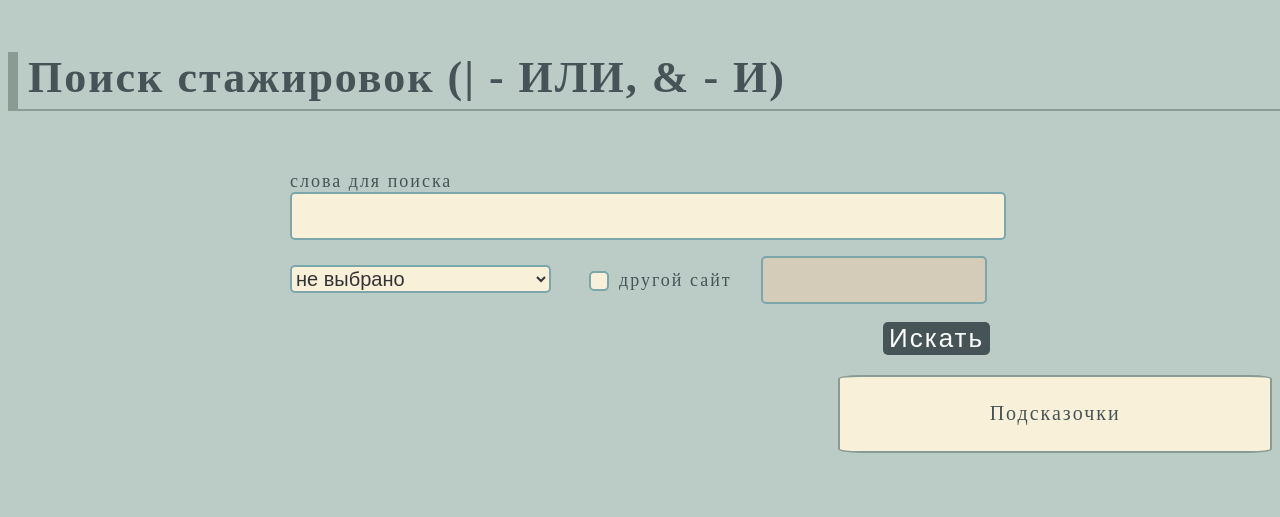
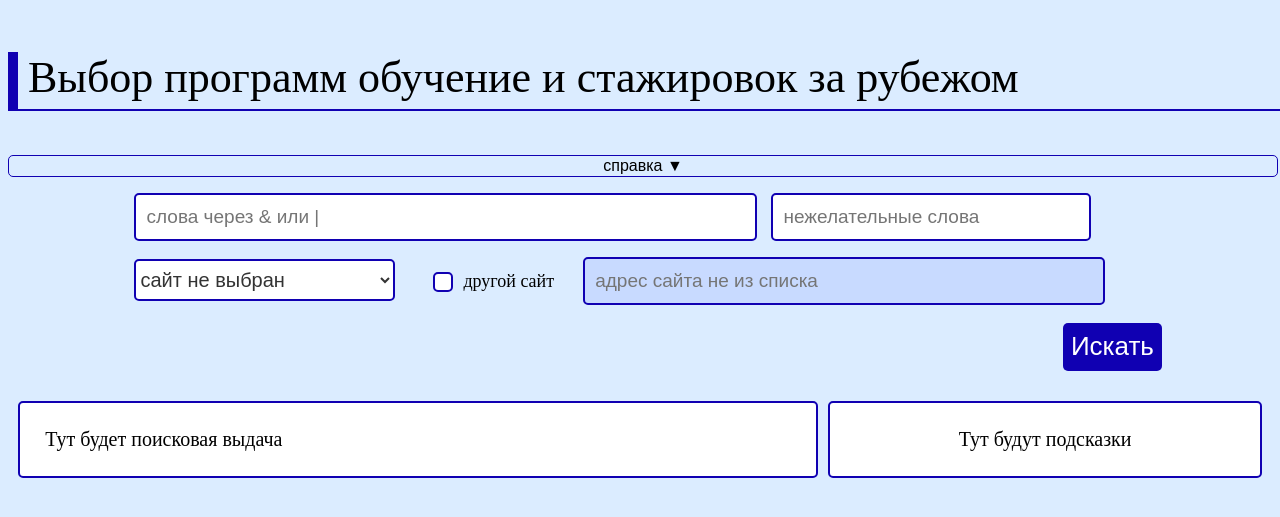
Before and after one commit to ChocolateSwan/CourseWork, a Flask app: page / in a window 1280 px wide. Shown: the top 517 px of the page. Run offline with Flask 2, Linux system fonts and the light colour scheme; parts of the project's set-up code (start-up, migrations or seed data) failed here and were passed over; some libraries are stand-ins or nearby versions.

Commit message:
полный редизайн страницы

```diff
--- a/app/__init__.py
+++ b/app/__init__.py
@@ -1,7 +1,7 @@
 from flask import Flask
 from .config import Config
 
-app = Flask(__name__)
+app = Flask(__name__, static_url_path='/static')
 app.config.from_object(Config)
 
 from app import views
--- a/app/forms.py
+++ b/app/forms.py
@@ -8,13 +8,17 @@ from .program_dict import PROGRAMS
 
 class SearchForm(FlaskForm):
     search = StringField('слова для поиска', validators=[DataRequired("Не пустое")],
-                         render_kw={"class": "form-input form-input-width-100"})
+                         render_kw={"class": "form-input form-input-width-60", "placeholder": "слова через & или |"})
+
+    unwanted_words = StringField('нежелательные слова',
+                         render_kw={"class": "form-input form-input-width-30 margin-left-1","placeholder": "нежелательные слова"})
+
     # TODO choices as list
     select_url = SelectField(u'выбрать сайт для поиска',
                              # TODO тестовый сайт убрать
-                             choices=[('не выбрано', 'не выбрано')] + list(map(lambda p: (p['url'], p['название']), PROGRAMS)) + [('http://htmlbook.ru/html/table', 'test rus'),('https://www.python.org', 'test eng') ]
+                             choices=[('не выбрано', 'сайт не выбран')] + list(map(lambda p: (p['url'], p['название']), PROGRAMS)) + [('http://htmlbook.ru/html/table', 'test rus'),('https://www.python.org', 'test eng') ]
                              ,)
     another_site_flag = BooleanField('другой сайт',render_kw={"class": "checkbox-hidden"})
     another_site = StringField('сайт не из списка',
-                               render_kw={"class": "form-input form-input-width-50"})#, render_kw={'disabled':''},
+                               render_kw={"class": "form-input form-input-width-50", "placeholder": "адрес сайта не из списка"})#, render_kw={'disabled':''},
     search_btn = SubmitField('Искать', render_kw={"class": "form-btn"})
--- a/app/static/css/styles.css
+++ b/app/static/css/styles.css
@@ -1,64 +1,82 @@
 /*TODO стрелка у select (arrow), select options, выровнять checkbox, стиль ошибок*/
 
+:root {
+    --line-color: #1000b2;
+    --font:sans-serif;
+    --border-radius: 5px;
+
+}
+
 body{
-    background-color: #baccc5;
+    background-color: #dbecff;
 }
 
 h3 {
+    font: var(--font);
     font-size: 44px;
-    letter-spacing: 2px;
+    /*letter-spacing: 2px;*/
     /*max-width: 400px;*/
     width: 100%;
     position: relative;
     display: inline-block;
-    color: #465457;
+    color: #000000;
     text-align: left;
     padding: 0 0 6px 10px;
-    border-left: 10px solid #8a9b94;
-    border-bottom: 2px solid #8a9b94;
+    border-left: 10px solid var(--line-color);
+    border-bottom: 2px solid var(--line-color);
 }
 
 /** {box-sizing: border-box;}*/
 
 form {
     position: relative;
-    width: 700px;
+    width: 80%;
     margin: 0 auto;
 }
 
 .form-input {
-    width: 10%;
+    /*width: 10%;*/
     height: 42px;
-    padding-left: 10px;
-    border: 2px solid #7BA7AB;
+    padding-left: 1%;
+    /*margin-left: 1%;*/
+    border: 2px solid var(--line-color);
     border-radius: 5px;
     outline: none;
-    background: #F9F0DA;
-    color: #050201;
+    background: white;
+    color: black;
     font-size: 19px;
 }
 
 .form-input:disabled{
-    background: #d4cbb8;
+    background: #c8daff;
 }
 
-.form-input-width-100{
-        width: 100%;
+.form-input-width-60{
+        width: 60%;
+}
+
+.form-input-width-30{
+        width: 30%;
 }
 
 .form-input-width-50{
-        width: 30%;
+        width: 50%;
+}
+
+.margin-left-1{
+    margin-left: 1%;
 }
 
 .form-btn {
     font-size: 26px;
     color: white;
     border: none;
-    background: #465457;
-    border-radius: 5px 5px 5px 5px;
+    padding: 10%;
+    background: var(--line-color);
+    border-radius: var(--border-radius);
     cursor: pointer;
-    letter-spacing: 2px;
     text-align: center;
+    outline:none;
 
 }
 
@@ -70,15 +88,15 @@ form p label{
 
 form span label{
     font-size: 18px;
-    letter-spacing: 2px;
-    color: #465457;
+    /*letter-spacing: 2px;*/
+    color: black;
     margin-right: 25px;
 }
 
 input[type="checkbox"] + label:before {
-    background: #F9F0DA;
-    border-radius: 5px;
-    border: 2px solid #7BA7AB;
+    background: white;
+    border-radius: var(--border-radius);
+    border: 2px solid var(--line-color);
     content: "\00a0";
     display: inline-block;
     font: 20px/1em sans-serif;
@@ -90,8 +108,8 @@ input[type="checkbox"] + label:before {
 }
 
 input[type="checkbox"]:checked + label:before {
-    background: #F9F0DA;
-    color: #333;
+    background: white;
+    color: black;
     content: "\2713";
     text-align: center;
 }
@@ -105,30 +123,34 @@ input[type="checkbox"]:checked + label:after {
 }
 
 select {
+    /*margin-left: 1%;*/
     /*margin: 40px;*/
-    border-radius: 5px;
-    border: 2px solid #7BA7AB;
-    background: #F9F0DA;
+    height: 42px;
+    border-radius: var(--border-radius);
+    border: 2px solid var(--line-color);
+    background: white;
     color: #333;
     font: 20px/1em sans-serif;
+    outline:none;
 }
 
 select:disabled{
-        background: #d4cbb8;
+        background: #c8daff;
 }
 
 
-/*select option {*/
+select option {
+    outline:none;
     /*margin: 40px;*/
     /*background: black !important;*/
     /*color: blue;*/
     /*text-shadow: 0 1px 0 rgba(0, 0, 0, 0.4);*/
-/*}*/
+}
 
 .results{
-    color: #465457;
+    color: black;
     font-size: 20px;
-    letter-spacing: 2px;
+    /*letter-spacing: 2px;*/
 }
 
 
@@ -139,16 +161,53 @@ select:disabled{
     float: right;
     width: 30%;
     /*height: 100px;*/
-    background: #F9F0DA;
+    background: white;
     padding: 2%;
-    border: 2px solid #8a9b94;
-    border-radius: 5%;
-    color: #465457;
+    margin: 10px;
+    border: 2px solid var(--line-color);
+    border-radius: var(--border-radius);
+    color: #000000;
     font-size: 20px;
-    letter-spacing: 2px;
     text-align: center;
 }
 .left {
     overflow: hidden;
+    border: 2px solid var(--line-color);
+    border-radius: var(--border-radius);
+    margin: 10px ;
     padding: 2%;
+    background: white;
+
 }
+
+.info-btn{
+    width: 100%;
+    border: 1px solid var(--line-color);
+    border-radius: var(--border-radius);
+    text-align: center;
+    background-color:  #dbecff;
+    cursor: pointer;
+    outline:none;
+    font-size: 16px;
+
+}
+
+.info-btn:active {
+  background-color: #c8daff;
+}
+
+.info{
+    background-color: white;
+    border: 1px solid var(--line-color);
+    border-radius: var(--border-radius);
+    margin: 10px;
+    padding: 10px;
+    text-align: center;
+    display: none;
+    font-size: 18px;
+}
+
+footer{
+    border-top:1px solid var(--line-color);
+
+}
--- a/app/static/js/form_control.js
+++ b/app/static/js/form_control.js
@@ -155,6 +155,23 @@ $(document).ready(function() {
         }
 
     }
+
+    const infobtn = document.getElementById('info-btn');
+    const info = document.getElementById('info');
+    $(infobtn).click(function (e) {
+        e.preventDefault();
+        if ($(info).is(":visible")){
+          $(info).hide("fast");
+          $(infobtn).val("справка "+$("<div>").html("&#9660;").text())
+
+        }
+        else {
+         $(info).show("fast");
+         $(infobtn).val("справка "+$("<div>").html("&#9650;").text())
+        }
+
+
+    })
 });
 
 //TODO раскидать чтоб не было повторов (хотяб в предикатах)
--- a/app/templates/index.html
+++ b/app/templates/index.html
@@ -8,20 +8,41 @@
     <script src="http://code.jquery.com/jquery-1.8.3.min.js"></script>
     <script src="/static/js/form_control.js"></script>
 </head>
-<body>
+
     <div>
-        <h3>Поиск стажировок (| - ИЛИ, & - И)</h3>
+        <h3>Выбор программ обучение и стажировок за рубежом</h3>
     </div>
+
+    <div class="parent">
+            <input value="справка &#9660;" class="info-btn" id ="info-btn"  >
+    <div class="info" id="info">
+        В поле ввода слов вводятся слова следующими способами: через & - пересечение, через | -объединение.
+        <br>
+        В поле справа можно ввести слова, которые не должны появляться на выданных страницах.
+        <br>
+        Есть возможность выбрать сайт для поиска из списка или ввести собственный адрес сайта,
+        поставив галочку в поле "другой сайт".
+        <br>
+        После отправки поскового запроса в окошке справа начнут выводиться подсказки, и под формой слева будет
+        показана поисковая выдача.
+    </div>
+    </div>
+
 
     <form action="" method="post">
         {{ form.hidden_tag() }}
-        <p>
-            {{ form.search.label }}<br>
-            {{ form.search(size=32) }}
+        <div>
+            <p>
+        <span>
+            {{ form.search() }}
+        </span>
+            <span>
+            {{form.unwanted_words}}
+            </span>
             <span id="search_error" style="color: red;">
             </span>
         </p>
-
+        </div>
         <div>
             <span>
                 {{ form.select_url() }}
@@ -33,7 +54,7 @@
             <span>
                 {{ form.another_site() }}
             </span>
-            <span id="url_error" style="color: red;">
+            <span id="url_error" style="color: red; ">
             </span>
         </div>
         <div style=" width:100%;display:inline-block;">
@@ -45,13 +66,18 @@
 
 
 <div id="parent">
-    <div class="right" id="hints">Подсказочки</div>
-    <div class="left results" id="results"></div>
+    <div class="right" id="hints">Тут будут подсказки</div>
+    <div class="left results" id="results"> Тут будет поисковая выдача</div>
 </div>
 
 
 
+  <!--<footer>-->
+    <!--Сурикова Ольга, ИУ5-84, МГТУ им.Н.Э.Баумана-->
+  <!--</footer>-->
+
 </body>
+
 </html>
 
 
```
